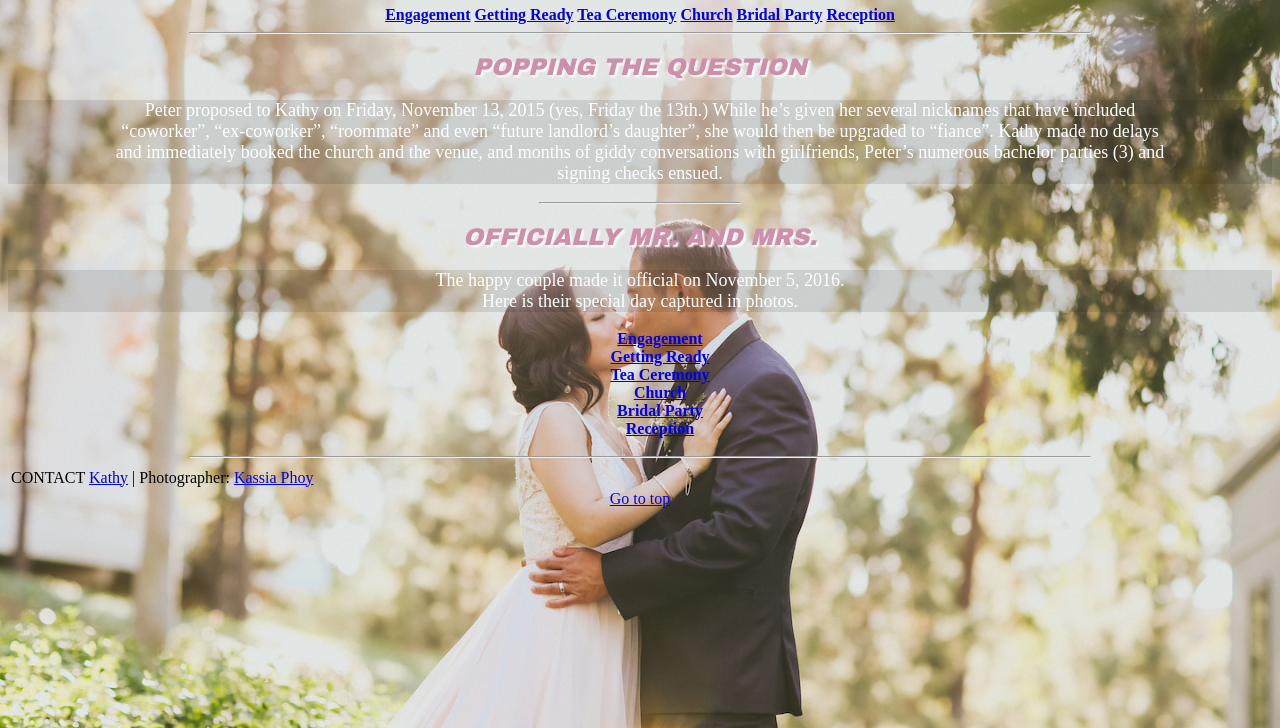
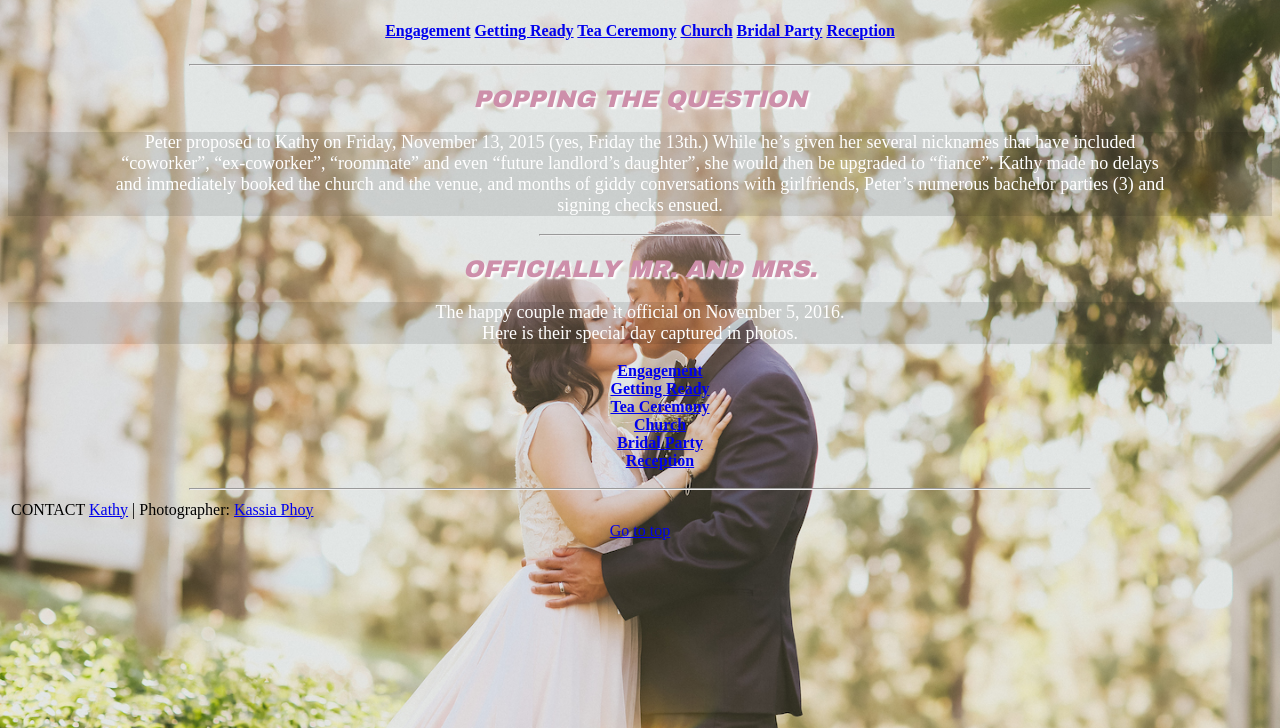
Before and after one commit to eatpraykat/eatpraykat.github.io, a plain HTML site: page unit_3/index.html in a window 1280 px wide. Shown: the part 72-800 px from the top of the page. Drawn offline with Linux system fonts and the light colour scheme.

Commit message:
nav padding

```diff
--- a/unit_3/css/main.css
+++ b/unit_3/css/main.css
@@ -55,10 +55,11 @@ li {
 	text-align: center;
   margin: auto;
 }
- nav {
+nav {
 	font-size: 16px;
   color: #ffffff;
   font-weight: 600;
-  padding-right: 25px;
-padding-left: 25px;
 }
+
+.nav {
+	padding:1em; }
--- a/unit_3/index.html
+++ b/unit_3/index.html
@@ -10,12 +10,14 @@
 			<h1>Peter &amp; Kathy: Married</h1>
 
 			<nav>
+			<div class="nav">
 				<a href="#">Engagement</a>
 				<a href="#">Getting Ready</a>
 				<a href="#">Tea Ceremony</a>
 				<a href="#">Church</a>
 				<a href="#">Bridal Party</a>
 				<a href="#">Reception</a>
+				</div>
 			</nav>
 
 <hr id="first">
```
